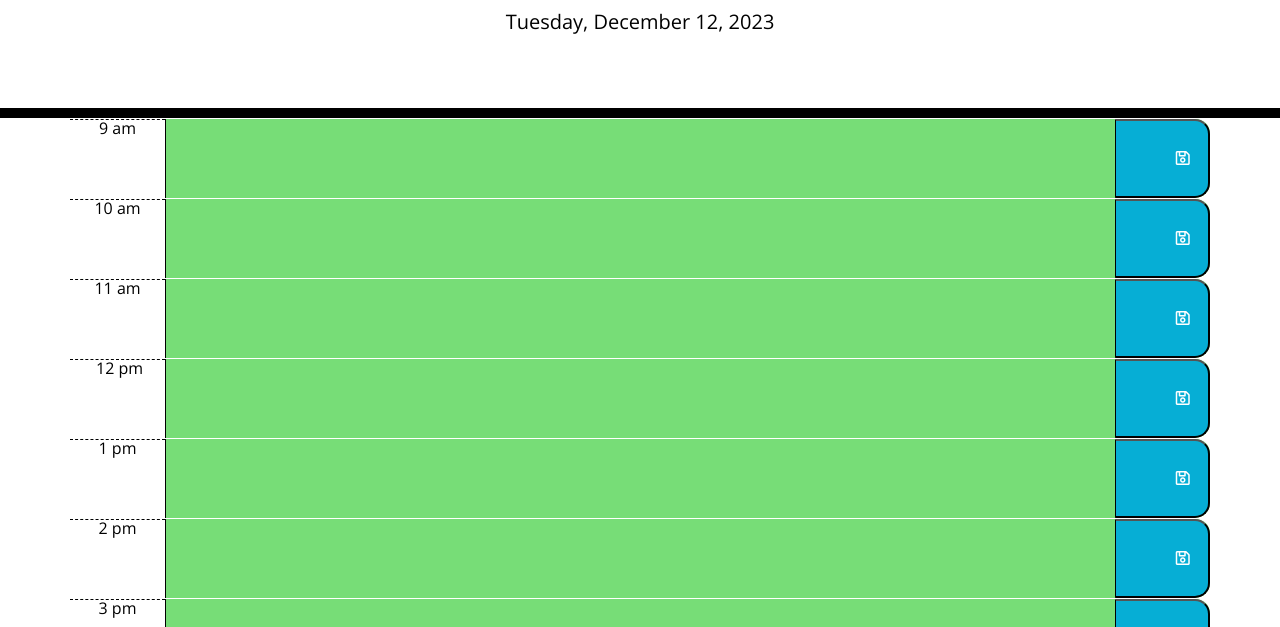
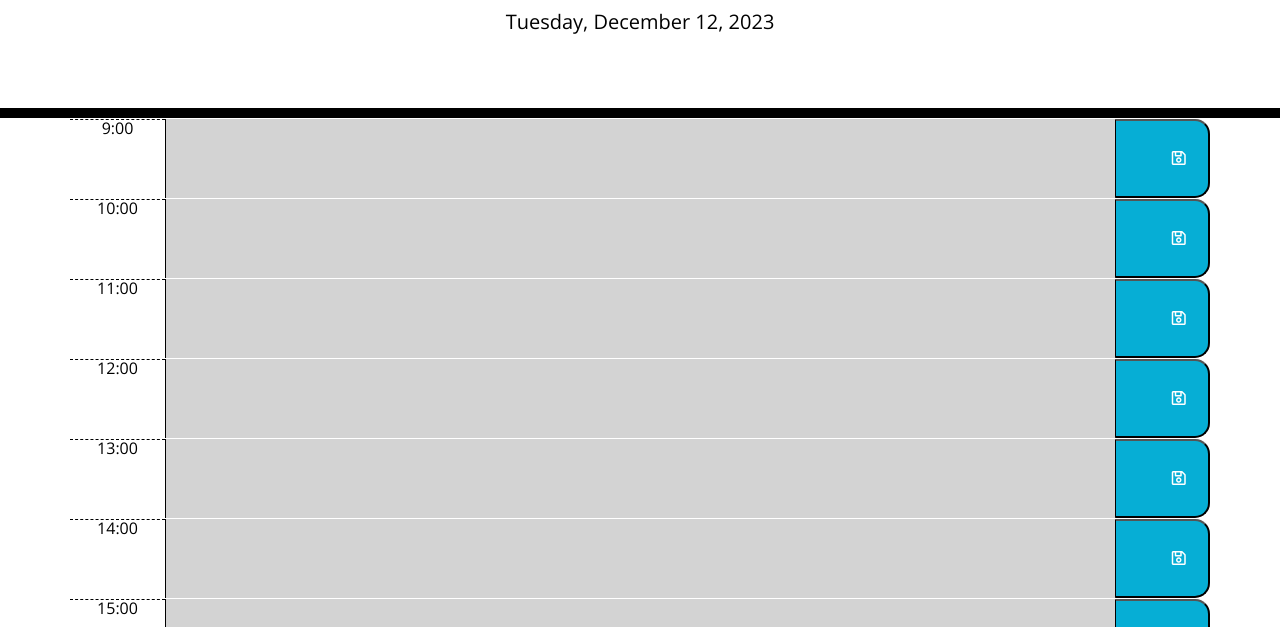
Before and after one commit to achris2/calendar-app, a plain HTML site: page index.html in a window 1280 px wide. Shown: the part 169-796 px from the top of the page. Drawn offline with nearby package versions, Linux system fonts and the light colour scheme.

Commit message:
changed so that JS now generates the rows, color coding of timeblocks added

```diff
--- a/index.html
+++ b/index.html
@@ -32,150 +32,6 @@
     </header>
     <div class="container">
 
-
-      <div class="time-block row">
-        <div class="hour col-sm-1">9 am</div>
-          <textarea id="9" class ="col-sm-10">
-          </textarea>
-        <button class="saveBtn col-sm-1">
-          <i class="far fa-save"></i>
-        </button>
-      </div>
-
-      <div class="time-block row">
-        <div class="hour col-sm-1">10 am</div>
-          <textarea id="10" class ="col-sm-10">
-          </textarea>
-        <button class="saveBtn col-sm-1">
-          <i class="far fa-save"></i>
-        </button>
-      </div>
-
-      <div class="time-block row">
-        <div class="hour col-sm-1">11 am</div>
-          <textarea id="11" class ="col-sm-10">
-          </textarea>
-        <button class="saveBtn col-sm-1">
-          <i class="far fa-save"></i>
-        </button>
-      </div>
-
-
-      <div class="time-block row">
-        <div class="hour col-sm-1"> 12 pm</div>
-          <textarea id="0" class ="col-sm-10">
-          </textarea>
-        <button class="saveBtn col-sm-1">
-          <i class="far fa-save"></i>
-        </button>
-      </div>
-
-
-
-      <div class="time-block row">
-        <div class="hour col-sm-1">1 pm</div>
-          <textarea id="0" class ="col-sm-10">
-          </textarea>
-        <button class="saveBtn col-sm-1">
-          <i class="far fa-save"></i>
-        </button>
-      </div>
-
-
-
-      <div class="time-block row">
-        <div class="hour col-sm-1">2 pm</div>
-          <textarea id="0" class ="col-sm-10">
-          </textarea>
-        <button class="saveBtn col-sm-1">
-          <i class="far fa-save"></i>
-        </button>
-      </div>
-
-
-
-      <div class="time-block row">
-        <div class="hour col-sm-1">3 pm</div>
-          <textarea id="0" class ="col-sm-10">
-          </textarea>
-        <button class="saveBtn col-sm-1">
-          <i class="far fa-save"></i>
-        </button>
-      </div>
-
-      <div class="time-block row">
-        <div class="hour col-sm-1">4 pm</div>
-          <textarea id="0" class ="col-sm-10">
-          </textarea>
-        <button class="saveBtn col-sm-1">
-          <i class="far fa-save"></i>
-        </button>
-      </div>
-
-      <div class="time-block row">
-        <div class="hour col-sm-1">5 pm</div>
-          <textarea id="0" class ="col-sm-10">
-          </textarea>
-        <button class="saveBtn col-sm-1">
-          <i class="far fa-save"></i>
-        </button>
-      </div>
-
-    </div>
-
-<!--
-        <div class="hour col-sm-1">10am</div>
-
-        <textarea id="10" class ="col-sm-10" name="" cols="30" rows="10">adsadsadas</textarea>
-
-        <button class="saveBtn btn col-sm-1">
-          <i class="far fa-save"></i>
-        </button>
-
-        <div class="hour col-sm-1">11am</div>
-
-        <textarea id="11" class ="col-sm-10" name="" cols="30" rows="10">adsadsadas</textarea>
-
-        <button class="saveBtn btn col-sm-1">
-          <i class="far fa-save"></i>
-        </button>
-        <div class="hour col-sm-1">12pm</div>
-        <textarea id="" class ="col-sm-10" name="" cols="30" rows="10">adsadsadas</textarea>
-
-        <button class="saveBtn btn col-sm-1">
-          <i class="far fa-save"></i>
-        </button>
-        <div class="hour col-sm-1">1pm</div>
-        <textarea id="13" class ="col-sm-10" name="" cols="30" rows="10">adsadsadas</textarea>
-
-        <button class="saveBtn btn col-sm-1">
-          <i class="far fa-save"></i>
-        </button>
-        <div class="hour col-sm-1">2pm</div>
-        <textarea id="14" class ="col-sm-10" name="" cols="30" rows="10">adsadsadas</textarea>
-
-        <button class="saveBtn btn col-sm-1">
-          <i class="far fa-save"></i>
-        </button>
-        <div class="hour col-sm-1">3pm</div>
-        <textarea id="15" class ="col-sm-10" name="" cols="30" rows="10">adsadsadas</textarea>
-
-        <button class="saveBtn btn col-sm-1">
-          <i class="far fa-save"></i>
-        </button>
-        <div class="hour col-sm-1">4pm</div>
-        <textarea id="16" class ="col-sm-10" name="" cols="30" rows="10">adsadsadas</textarea>
-
-        <button class="saveBtn btn col-sm-1">
-          <i class="far fa-save"></i>
-        </button>
-        <div class="hour col-sm-1">5pm</div>
-        <textarea id="17" class ="col-sm-10" name="" cols="30" rows="10">adsadsadas</textarea>
-
-        <button class="saveBtn btn col-sm-1">
-          <i class="far fa-save"></i>
-        </button>
-      </div> -->
     </div>
     <script src="https://cdnjs.cloudflare.com/ajax/libs/dayjs/1.11.5/dayjs.min.js" integrity="sha512-Ot7ArUEhJDU0cwoBNNnWe487kjL5wAOsIYig8llY/l0P2TUFwgsAHVmrZMHsT8NGo+HwkjTJsNErS6QqIkBxDw==" crossorigin="anonymous" referrerpolicy="no-referrer"></script>
     <script src="https://cdnjs.cloudflare.com/ajax/libs/jquery/3.2.1/jquery.min.js"></script>
--- a/script.js
+++ b/script.js
@@ -43,32 +43,6 @@
 
 // 9 hourly blocks
 
-
-// local storage of data
-
-// const localStorageData = [
-//     {
-//     date: '08-12-2023',
-//     data: {
-//         9: '9am item',
-//         9: '9am item',
-//         10: '9am item',
-//         15: '9am item',
-//         16: '9am item',
-//         17: '9am item',
-//     },
-//     {
-//         date: '08-12-2023',
-//         data: {
-//             9: '9am item',
-//             9: '9am item',
-//             10: '9am item',
-//             15: '9am item',
-//             16: '9am item',
-//             17: '9am item',
-//         }
-//     }
-// }]
 
 
 // const today = dayjs().format('DD-MM-YYY');
@@ -160,40 +134,93 @@
 /* <p id="currentDay" class="lead"></p> */
 
 const currentDate = dayjs().format('dddd, MMMM D, YYYY');
-const currentHour = dayjs().hour()
-console.log (currentDate);
+const currentHour = dayjs().hour();
 document.getElementById("currentDay").textContent = currentDate;
-const timeBlocks = document.querySelectorAll('.time-block');
+const timeBlocksContainer = document.querySelector('.container');
+var userEntry = JSON.parse(localStorage.getItem("workSchedule"));
 
-// const availableHours = (9,10,11,12,13,14,15,16,17)
+// initialise local storage var
 
-// have timeblock colors correspond to past,     present, future
-// get current time hour via dayjs
-// loop over all the timeblocks, conditionally assign past present or future class (see css) by comparing that timeblock's hour to the current hour
+var workSchedule = [
+    {
+        time: "9:00",
+        entry: "",
+        id: 9,
+    },
+    {
+        time: "10:00",
+        entry: "",
+        id: 10,
+    },
+    {
+        time: "11:00",
+        entry: "",
+        id: 11,
+    },
+    {
+        time: "12:00",
+        entry: "",
+        id: 12,
+    },
+    {
+        time: "13:00",
+        entry: "",
+        id: 13,
+    },
+    {
+        time: "14:00",
+        entry: "",
+        id: 14,
+    },
+    {
+        time: "15:00",
+        entry: "",
+        id: 15,
+    },
+    {
+        time: "16:00",
+        entry: "",
+        id: 16,
+    },
+    {
+        time: "17:00",
+        entry: "",
+        id: 17,
+    },
 
-document.addEventListener('DOMContentLoaded', function(){
-    const timeBlocks = document.querySelectorAll('.time-block');
+]
 
-    timeBlocks.forEach(block=> {
-        const blockHour = parseInt(block.dataset.hour);
+// // generate rows
 
-        if (blockHour < currentHour) {
-          block.classList.add('past');
-        } else if (blockHour === currentHour) {
-          block.classList.add('present');
-        } else {
-          block.classList.add('future');
-        }
-    })
-})
+workSchedule.forEach((timeEntry) => {
+    const timeBlock = document.createElement('div');
+    timeBlock.classList.add ('time-block','row');
+    timeBlock.id = `${timeEntry.id}`;
+    timeBlock.innerHTML = `
+    <div class="hour col-sm-1">${timeEntry.time}</div>
+    <textarea id="${timeEntry.id}" class="col-sm-10">${timeEntry.entry}</textarea>
+    <button class="saveBtn col-sm-1" data-hour="${timeEntry.time}">
+        <i class="far fa-save"></i>
+    </button>`;
+    document.querySelector(".container").appendChild(timeBlock);
+});;
 
 
-// for (let i=9; i <= 17; i++){
-//     if (currentHour === i) {
-//         document.getElementById(i.toString()).classList.add("present");
-//     } else if (currentHour < i) {
-//         document.getElementById(i.toString()).classList.add("past");
-//     } else {
-//         document.getElementById(i.toString()).classList.add("future");
-//     }
-// };
+
+// colour rows based on current hour
+
+function updateColours() {
+    document.querySelectorAll(".time-block").forEach(function(timeBlock) {
+        timeBlock.classList.remove("past", "present", "future");
+        const blockHour = parseInt(timeBlock.id);
+        if (currentHour === blockHour) {
+            timeBlock.classList.add("present");
+        } else if (currentHour < blockHour) {
+            timeBlock.classList.add("future");
+        } else {
+            timeBlock.classList.add("past");
+        }
+    });
+}
+
+updateColours();
```
